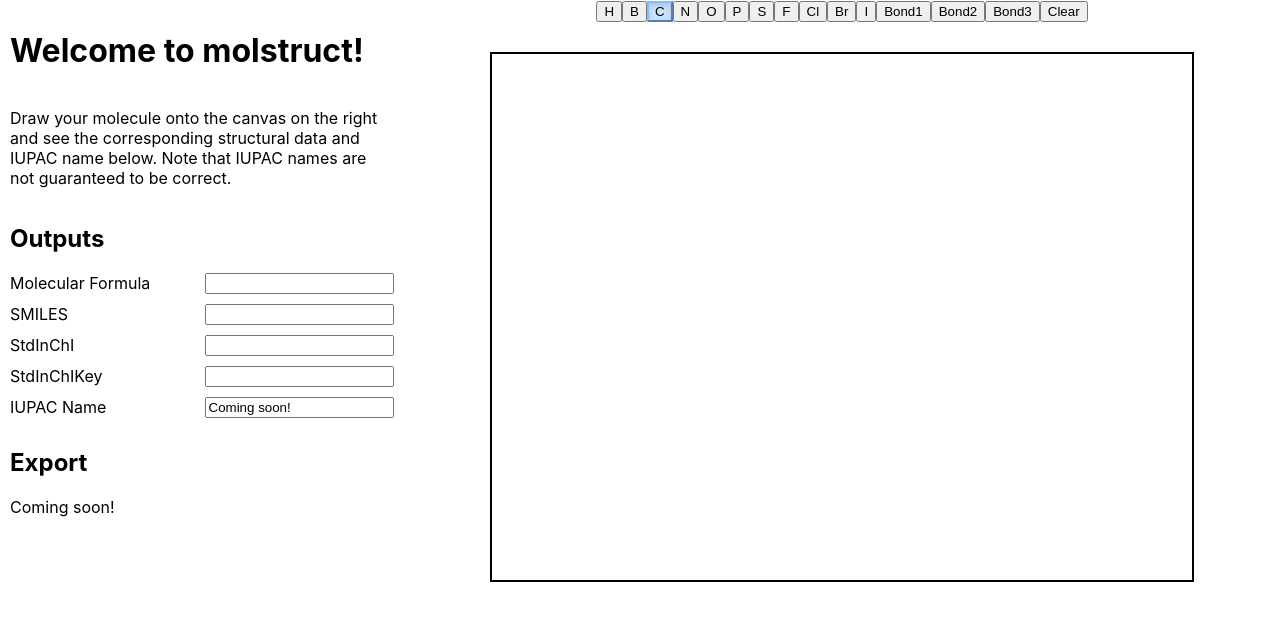
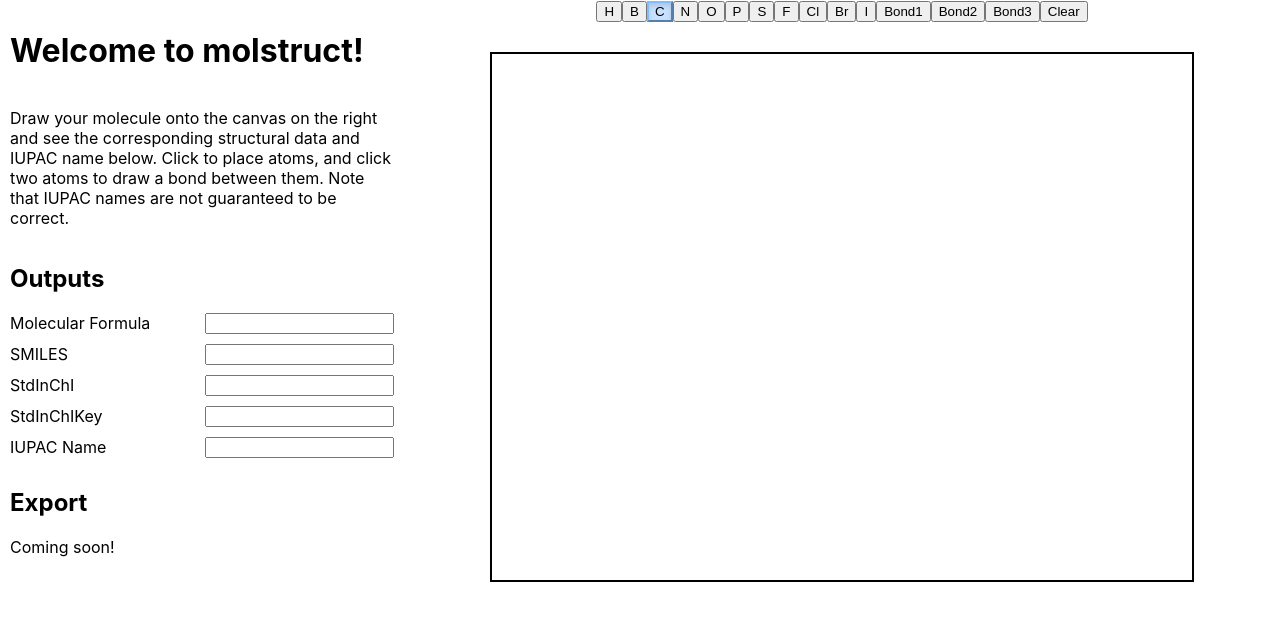
Before and after one commit to dn285/molstruct, a React (Create React App) app: page / in a window 1280 px wide. Shown: the top 620 px of the page. Built offline with nearby package versions, Linux system fonts and the light colour scheme; no server answers.

Commit message:
Update sidebar

```diff
--- a/src/App.js
+++ b/src/App.js
@@ -14,14 +14,12 @@ function App() {
     const bondLength = 50;
     const bondSpace = 2; // The space between double bonds
 
-    //const [adjacencyMatrix, setAdjacencyMatrix] = useState([]);
-    //const [atomData, setAtomData] = useState([]);
     const [structuralData, setStructuralData] = useState({
         molecular: '',
         smiles: '',
         stdinchi: '',
         stdinchikey: '',
-        iupac: 'Coming soon!'
+        iupac: ''
     });
 
     const clearCanvas = () => {
@@ -207,7 +205,6 @@ function App() {
             }
         }
 
-
         // Evenly place hydrogens into largest gap
         const positions = [];
         const angleInterval = largestGap / (hydrogenCount + (existingAngles.length > 0));
@@ -292,7 +289,9 @@ function App() {
                     <h1>Welcome to molstruct!</h1>
                     <p>Draw your molecule onto the canvas on the right and see
                         the corresponding structural data and IUPAC name below.
-                        Note that IUPAC names are not guaranteed to be correct.</p>
+                        Click to place atoms, and click two atoms to draw a
+                        bond between them. Note that IUPAC names are not
+                        guaranteed to be correct.</p>
                     <div className="output-names">
                         <h2>Outputs</h2>
                         <div className="name-group">
```
